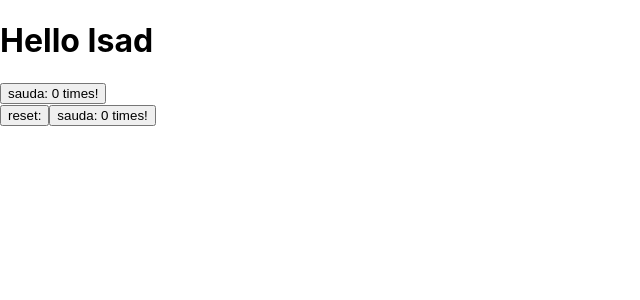
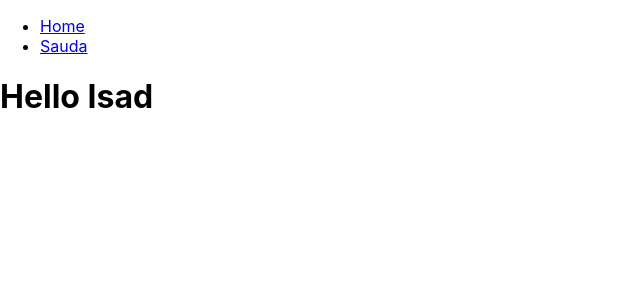
Before and after one commit to TJKwolf/react-isab, a React (Create React App) app in the folder tuomo-react-harjoitus/: page / in a window 1280 px wide. Shown: the top 300 px of the page, without its empty margins (0-640 px from the left). Built offline with nearby package versions, Linux system fonts and the light colour scheme.

Commit message:
router valmiiksi

```diff
--- a/tuomo-react-harjoitus/src/App.js
+++ b/tuomo-react-harjoitus/src/App.js
@@ -1,13 +1,22 @@
 import React from "react";
 import { Message } from "./pages/message";
 import { Buttons } from "./pages/buttons";
+import { BrowserRouter, Routes, Route } from "react-router-dom";
+import { Router } from "./pages/router";
 
 function App() {
   return (
-    <div >
-    <Message />
-    <Buttons />
-    </div>
+    <BrowserRouter>
+      <div >
+          <Routes>
+          <Route path='/'element={<Router/>}>
+          <Route index element={<Message/>}/>
+          <Route path='Buttons' element={<Buttons/>}/>
+        </Route>
+        </Routes>
+      </div>
+    </BrowserRouter>
+
   );
 }
 
--- a/tuomo-react-harjoitus/src/pages/router.jsx
+++ b/tuomo-react-harjoitus/src/pages/router.jsx
@@ -0,0 +1,21 @@
+import React from "react";
+import { Outlet, Link } from "react-router-dom";
+
+export const Router = () =>{
+    return(
+        <>
+            <div>
+                <ul>
+                    <li>
+                        <Link to="/">Home</Link>
+                    </li>
+                    <li>
+                        <Link to="/Buttons">Sauda</Link>
+                    </li>
+                </ul>
+            </div>
+            <Outlet/>
+        </>
+
+    );
+}
```
